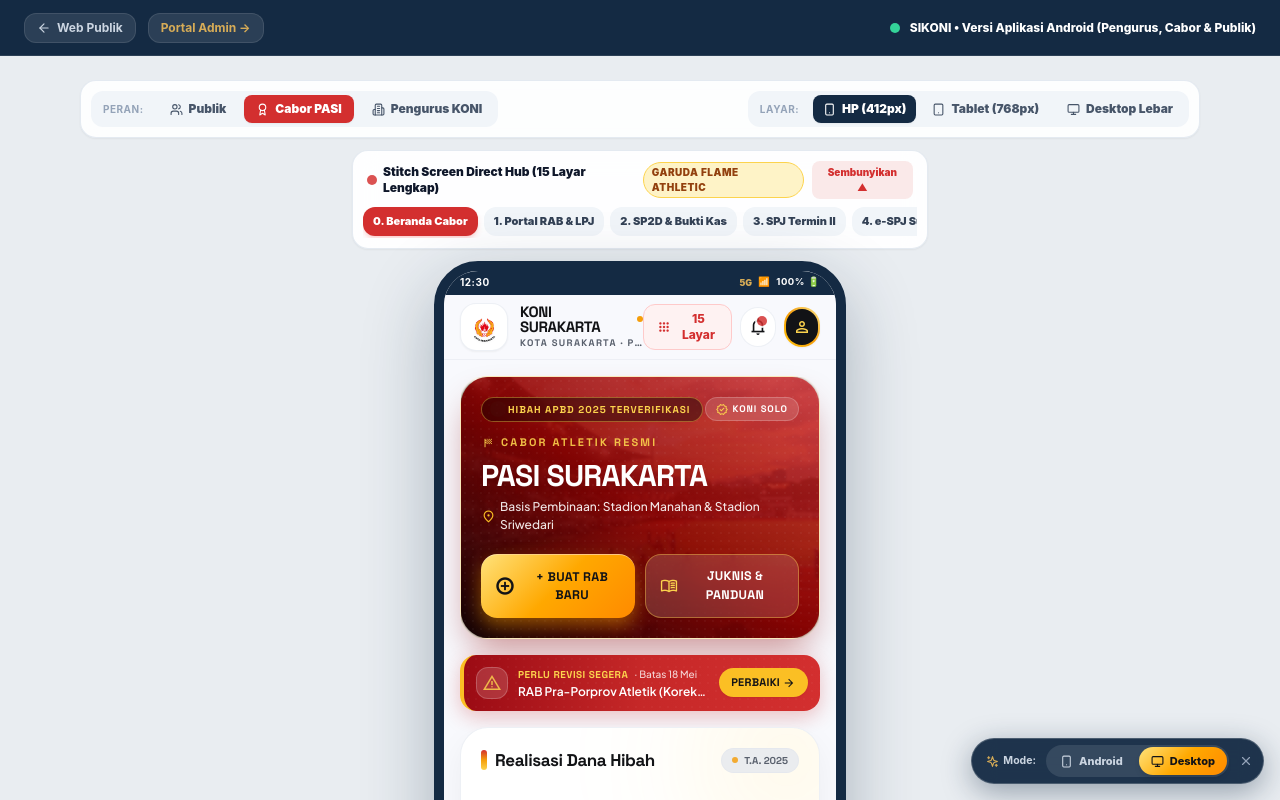
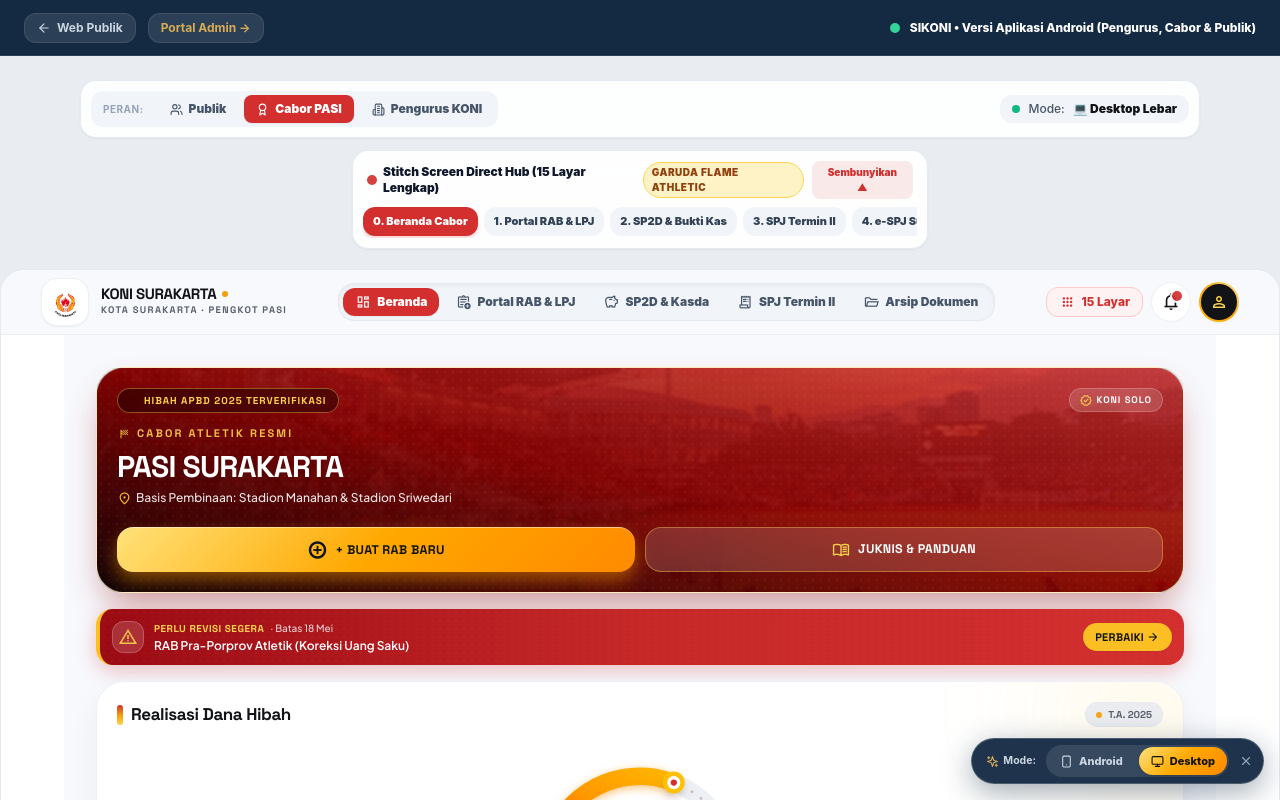
Before and after one commit to konsur99/Sikon1, a Next.js app in the folder apps/web/: page /android-preview in a window 1280 px wide. Shown: the top 800 px of the page. Built offline with nearby package versions, Linux system fonts and the light colour scheme.

Commit message:
fix: remove duplicate top mode switcher, use bottom switcher only

```diff
--- a/apps/web/src/components/mobile/MobilePreview.tsx
+++ b/apps/web/src/components/mobile/MobilePreview.tsx
@@ -35,9 +35,6 @@ import {
   Info,
   Users,
   CheckCheck,
-  Monitor,
-  Smartphone,
-  Tablet,
   Trash2,
   Camera,
   FileUp,
@@ -208,17 +205,15 @@ export interface MobilePreviewProps {
 }
 
 export const MobilePreview: React.FC<MobilePreviewProps> = ({ defaultDeviceView }) => {
-  const { isAndroid, setMode } = useDisplayMode();
-  const [deviceView, setDeviceView] = useState<DeviceView>(defaultDeviceView || 'desktop');
-
-  // Synchronize deviceView with global display mode (FloatingModeSwitcher / isAndroid)
+  const { isAndroid } = useDisplayMode();
+  const [deviceView, setDeviceView] = useState<DeviceView>(
+    defaultDeviceView || (isAndroid ? 'mobile' : 'desktop')
+  );
+
+  // Synchronize deviceView with global display mode (controlled exclusively by the bottom switcher)
   useEffect(() => {
-    if (defaultDeviceView) {
-      setDeviceView(defaultDeviceView);
-    } else {
-      setDeviceView(isAndroid ? 'mobile' : 'desktop');
-    }
-  }, [isAndroid, defaultDeviceView]);
+    setDeviceView(isAndroid ? 'mobile' : 'desktop');
+  }, [isAndroid]);
   // Active Persona: 'publik' | 'cabor' | 'pengurus'
   const [persona, setPersona] = useState<UserPersona>('cabor');
 
@@ -508,45 +503,11 @@ export const MobilePreview: React.FC<MobilePreviewProps> = ({ defaultDeviceView
             </button>
           </div>
 
-          {/* Device Size Switcher */}
-          <div className="flex items-center gap-1.5 bg-slate-100 p-1 rounded-xl">
-            <span className="text-[10px] font-bold text-slate-400 px-2 uppercase tracking-wider hidden lg:inline">Layar:</span>
-            <button
-              onClick={() => {
-                setDeviceView('mobile');
-                setMode('android');
-              }}
-              className={`px-2.5 py-1.5 rounded-lg text-xs font-black flex items-center gap-1.5 transition-all cursor-pointer ${
-                deviceView === 'mobile' ? 'bg-[#142a43] text-white shadow-sm' : 'text-slate-600 hover:text-onyx'
-              }`}
-              title="Tampilan Smartphone Android 412px"
-            >
-              <Smartphone size={13} /> HP (412px)
-            </button>
-            <button
-              onClick={() => {
-                setDeviceView('tablet');
-                setMode('android');
-              }}
-              className={`px-2.5 py-1.5 rounded-lg text-xs font-black flex items-center gap-1.5 transition-all cursor-pointer ${
-                deviceView === 'tablet' ? 'bg-[#142a43] text-white shadow-sm' : 'text-slate-600 hover:text-onyx'
-              }`}
-              title="Tampilan Tablet iPad/Tab 768px"
-            >
-              <Tablet size={13} /> Tablet (768px)
-            </button>
-            <button
-              onClick={() => {
-                setDeviceView('desktop');
-                setMode('desktop');
-              }}
-              className={`px-3 py-1.5 rounded-lg text-xs font-black flex items-center gap-1.5 transition-all cursor-pointer ${
-                deviceView === 'desktop' ? 'bg-[#142a43] text-white shadow-sm' : 'text-slate-600 hover:text-onyx'
-              }`}
-              title="Tampilan Laptop / Desktop Responsif Penuh"
-            >
-              <Monitor size={13} /> Desktop Lebar
-            </button>
+          {/* Active Mode Indicator (Switch mode via bottom FloatingModeSwitcher) */}
+          <div className="hidden sm:flex items-center gap-2 px-3 py-1.5 bg-slate-100 rounded-xl text-xs font-bold text-slate-500">
+            <span className="w-2 h-2 rounded-full bg-emerald-500 animate-ping" />
+            <span className="text-slate-600 font-medium">Mode:</span>
+            <span className="font-black text-onyx">{deviceView === 'desktop' ? '💻 Desktop Lebar' : '📱 Android Mobile'}</span>
           </div>
         </div>
       </div>
```
